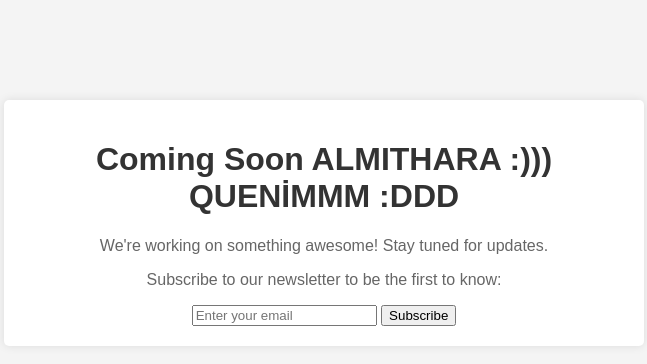
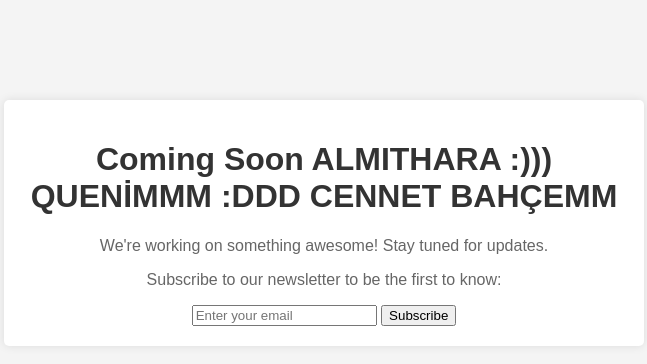
Before and after one commit to N0PX0R/sibersayfa.github.io, a plain HTML site: page index.html in a window 1280 px wide. Shown: the whole page, without its empty margins (316-963 px from the left). Drawn offline with Linux system fonts and the light colour scheme.

Commit message:
Update index.html

```diff
--- a/index.html
+++ b/index.html
@@ -33,7 +33,7 @@
 </head>
 <body>
     <div class="container">
-        <h1>Coming Soon ALMITHARA :))) QUENİMMM :DDD</h1>
+        <h1>Coming Soon ALMITHARA :))) QUENİMMM :DDD CENNET BAHÇEMM</h1>
         <p>We're working on something awesome! Stay tuned for updates.</p>
         <p>Subscribe to our newsletter to be the first to know:</p>
         <form action="#" method="post">
```
